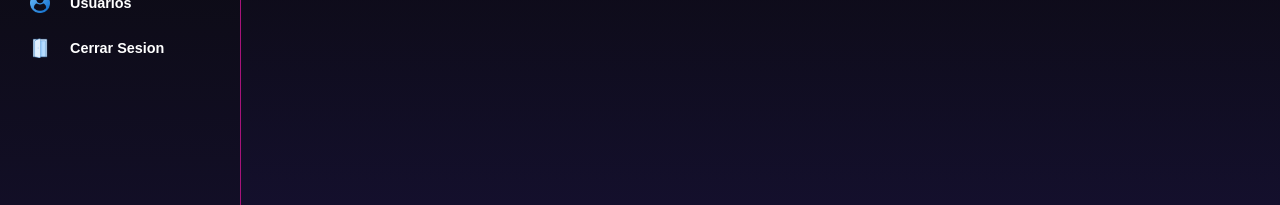
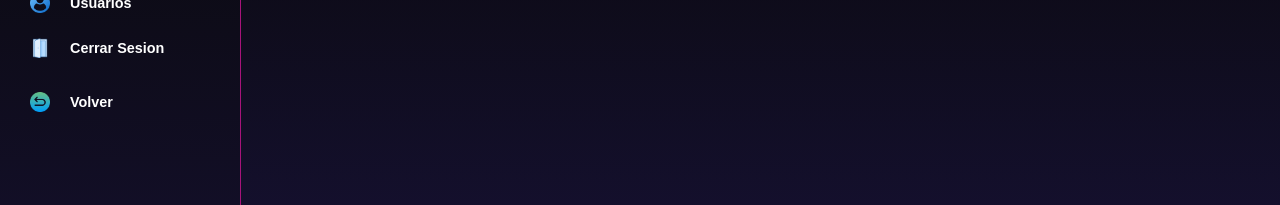
Before and after one commit to RkzJacob/ErotikFy, a React (Vite) app in the folder erotikfy/: page /Inicio in a window 1280 px wide. Shown: the part 212-417 px from the top of the page. Built offline with nearby package versions, Linux system fonts and the light colour scheme; no server answers; sample sign-in values are in the browser's storage.

Commit message:
funciona el front oe

```diff
--- a/erotikfy/src/Components/Sidebar/sidebar.css
+++ b/erotikfy/src/Components/Sidebar/sidebar.css
@@ -180,3 +180,40 @@
 @media (max-width: 376px) {
 
 }
+
+.sidebar-list-footer {
+    margin-top: auto; /* Empuja el botón hacia abajo */
+    padding-bottom: 20px; /* Espaciado inferior */
+}
+
+.sidebar-list-footer ul {
+    list-style: none;
+    padding: 0;
+    margin: 0;
+}
+
+.sidebar-list-footer ul li {
+    border-radius: 10px;
+}
+
+.sidebar-list-footer ul li a {
+    display: flex;
+    flex-direction: row;
+    gap: 20px;
+    padding: 10px;
+    padding-right: 50px;
+    border-radius: 10px;
+    margin: 0;
+    color: white;
+    text-decoration: none;
+    cursor: pointer;
+}
+
+.sidebar-list-footer ul li a:hover {
+    background-color: #000000;
+}
+
+.sidebar-list-footer ul li img {
+    width: 20px;
+    height: 20px;
+}
--- a/erotikfy/src/Components/Sidebar/sidebar.tsx
+++ b/erotikfy/src/Components/Sidebar/sidebar.tsx
@@ -7,12 +7,17 @@ import search from "../../assets//search.png";
 import creator from "../../assets//creator.png";
 import user from "../../assets/user.png";
 import exit from "../../assets/exit.png"
+import volver from "../../assets/volver.png"; // Asegúrate de que la ruta es correcta
+
 import Cookies from "js-cookie";
 import { toast } from "sonner";
 
 export const Sidebar = () => {
   const navigate = useNavigate();
   const role = localStorage.getItem("role");
+  const handleBack = () => {
+    navigate(-1); // Vuelve a la página anterior
+  };
 
     const handleLogout =() =>{
         localStorage.removeItem("nombre_usuario");
@@ -76,6 +81,18 @@ export const Sidebar = () => {
                 </a>
               </div>
             </li>
+            <div className="sidebar-list-footer">
+              <ul>
+                <li>
+                  <div className="list-main-item">
+                    <a onClick={handleBack} style={{ cursor: "pointer" }}>
+                      <img src={volver} alt="Volver" />
+                      <p>Volver</p>
+                    </a>
+                  </div>
+                </li>
+              </ul>
+            </div>
           </ul>
         </div>
         <div className="sidebar-list-settings">
```
Also changed, not shown: erotikfy/src/assets/volver.png (added), 1 other file (tests, documents, lock files or other folders).
